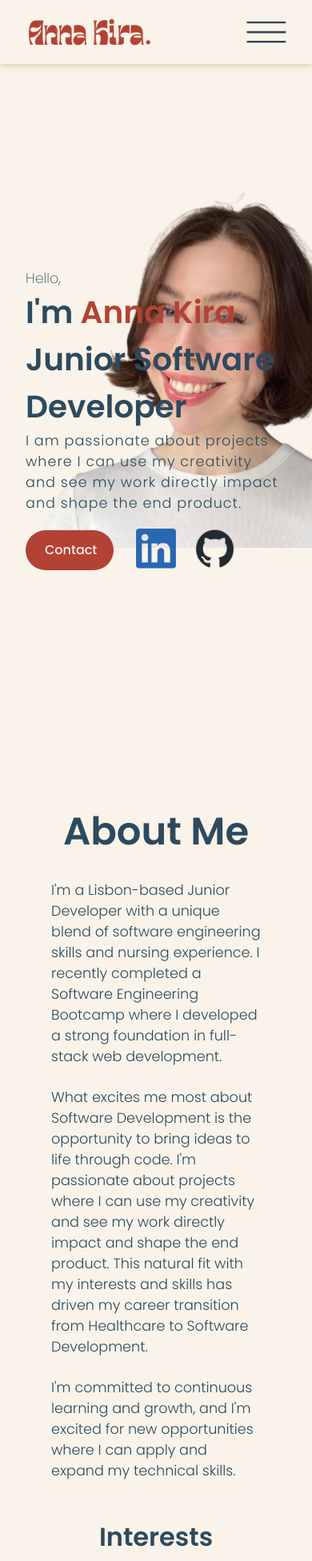
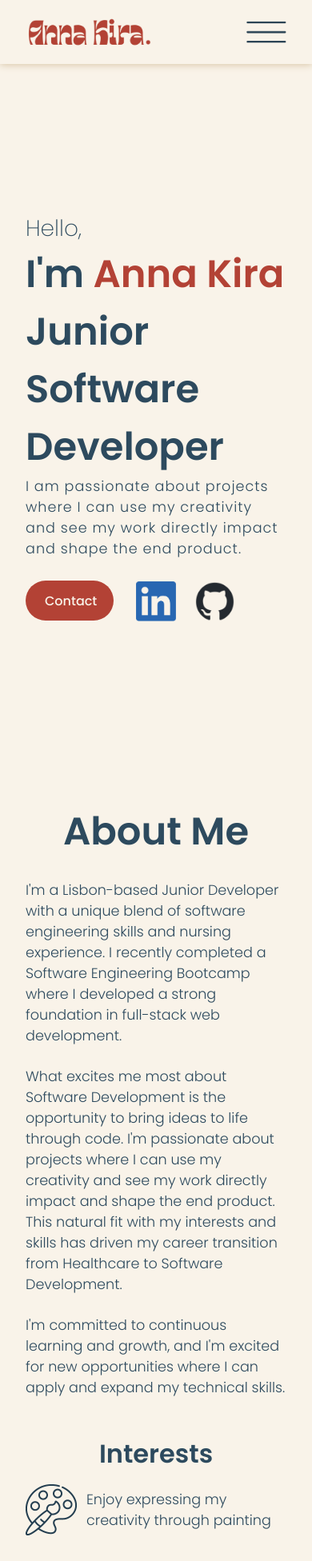
Before and after one commit to AnnaKiira/Portfolio, a React (Create React App) app: page / in a window 390 px wide. Shown: the top 1952 px of the page at 80% size. Built offline with nearby package versions, Linux system fonts and the light colour scheme.

Commit message:
added more responsive styling to the intro and about section

```diff
--- a/src/components/About/About.css
+++ b/src/components/About/About.css
@@ -36,7 +36,7 @@
     align-items: center;
     margin-bottom: 20px;
     border-radius: 10px;
-    overflow: hidden;
+    /* overflow: hidden; */
 }
 
 .interestImage {
@@ -53,17 +53,12 @@
 }
 
 @media (max-width: 600px) {
-    .interestItem {
-        flex-direction: column;
-        text-align: center;
-    }
-
-    .hobbyImage {
-        width: 100%;
-        height: 200px;
+    .aboutDesc {
+        padding: 0;
     }
 
     .interestDesc {
-        padding: 20px;
+        padding: 12px;
+        text-align: left;
     }
 }
--- a/src/components/Intro/Intro.css
+++ b/src/components/Intro/Intro.css
@@ -60,19 +60,13 @@
 
 @media screen and (max-width:840px)  {
     .background {
-        right: -10vw
-    }
-    .introContent {
-        font-size: 10vw;
-    }
-    .hello {
-        font-size: 4.5vw;
+        display: none;
     }
 }
 
 @media screen and (max-width:480px)  {
     .background {
-        right: -20vw
+        display: none;
     }
 
 }
```
